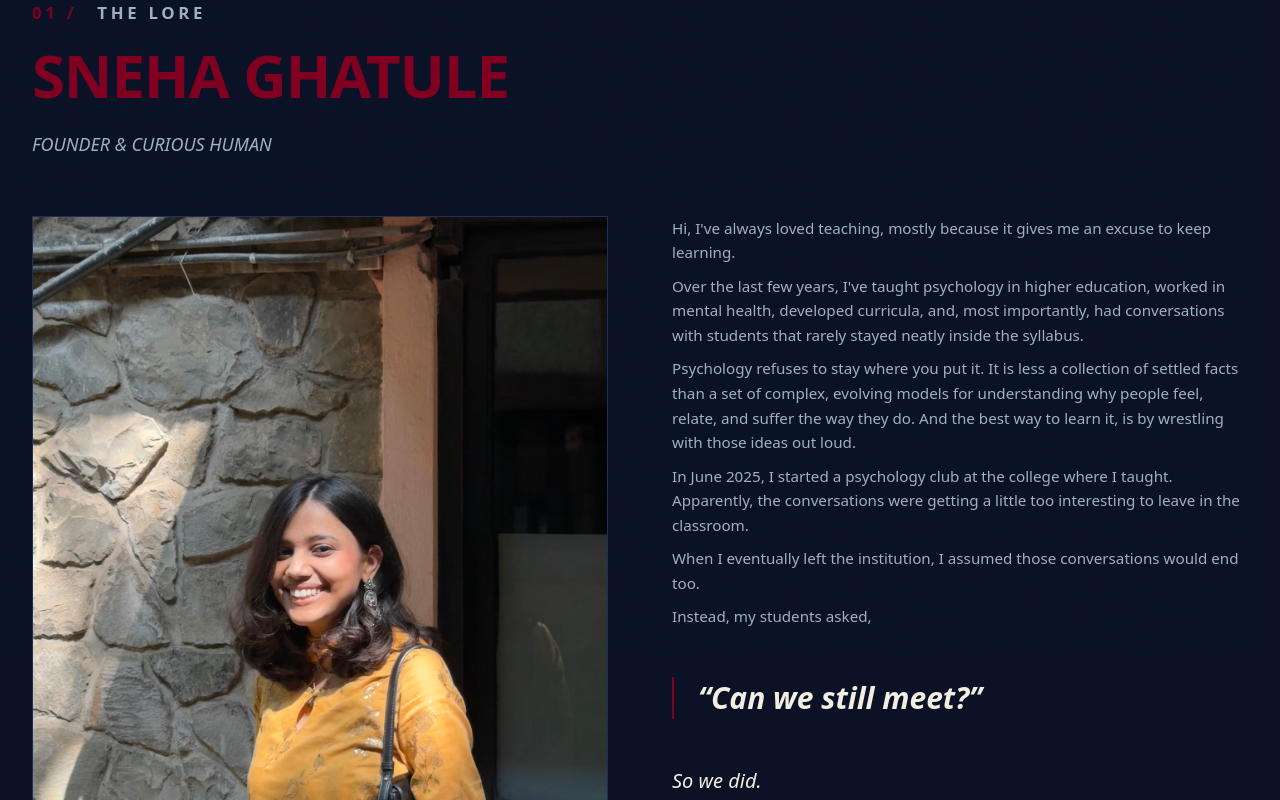
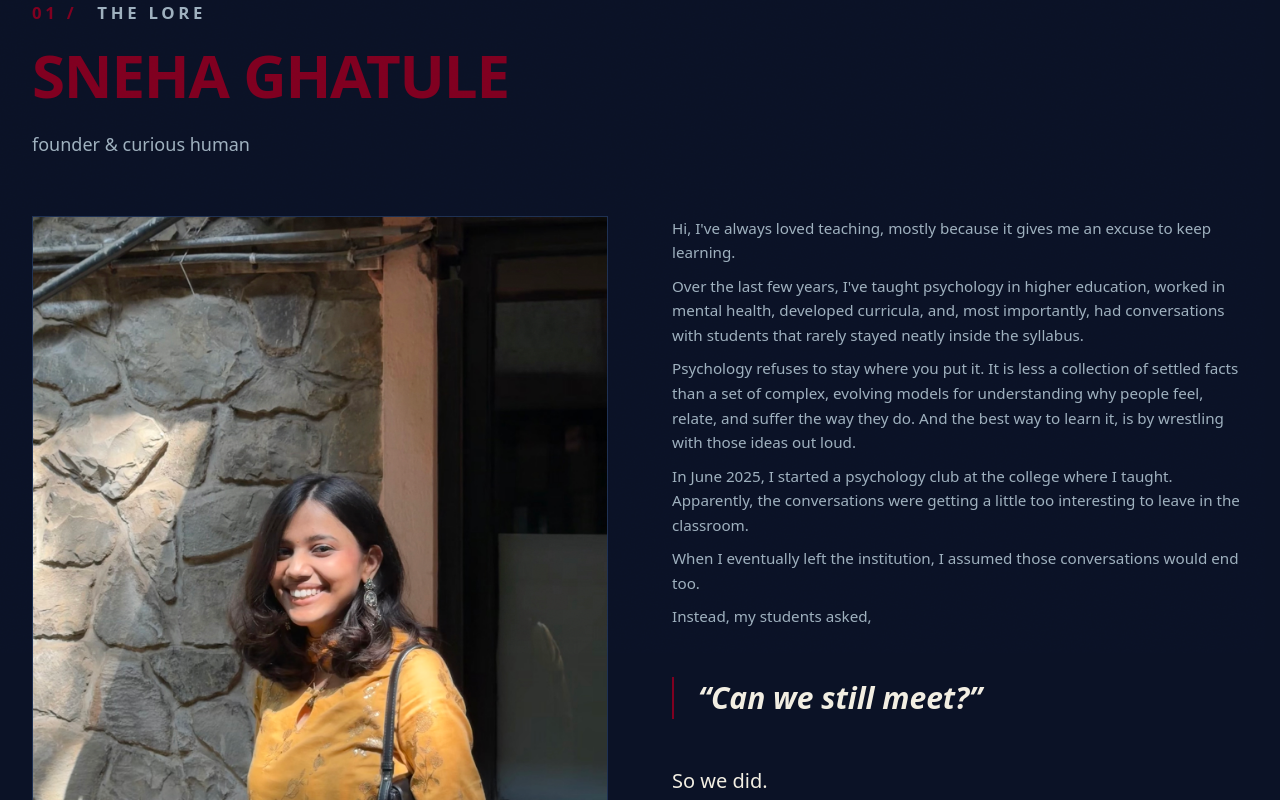
Before and after one commit to snehaghatule/academic-side-quest, a Next.js app: page /about in a window 1280 px wide. Shown: the part 160-960 px from the top of the page. Built offline with nearby package versions, Linux system fonts and the light colour scheme; a web font is replaced by a local one.

Commit message:
Use ivory shade, drop italic/caps on founder role and So we did

```diff
--- a/src/components/sections/Founder.tsx
+++ b/src/components/sections/Founder.tsx
@@ -44,7 +44,7 @@ export function Founder() {
           label="the lore"
           title={founder.name}
           description={founder.role}
-          descriptionClassName="font-accent uppercase italic text-ink"
+          descriptionClassName="font-accent text-ink"
         />
 
         <div className="mt-14 grid gap-12 lg:grid-cols-12 lg:gap-16">
@@ -79,7 +79,7 @@ export function Founder() {
               {body(bio[4])}
               <p className="text-[0.95rem] leading-relaxed text-mist">{studentsAsk[0]}</p>
               <PullQuote>“{studentsAsk[1]}”</PullQuote>
-              <p className="font-accent text-xl italic text-ink">So we did.</p>
+              <p className="font-accent text-xl text-ink">So we did.</p>
               {body(bio[7])}
               {body(bio[8])}
             </Reveal>
```
